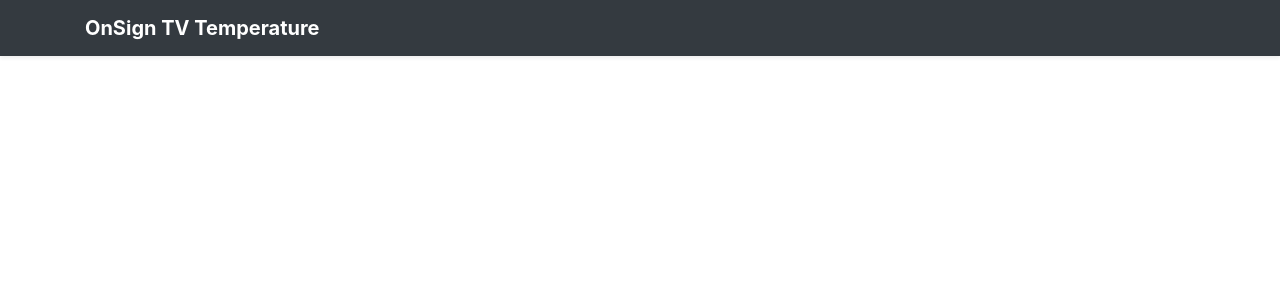
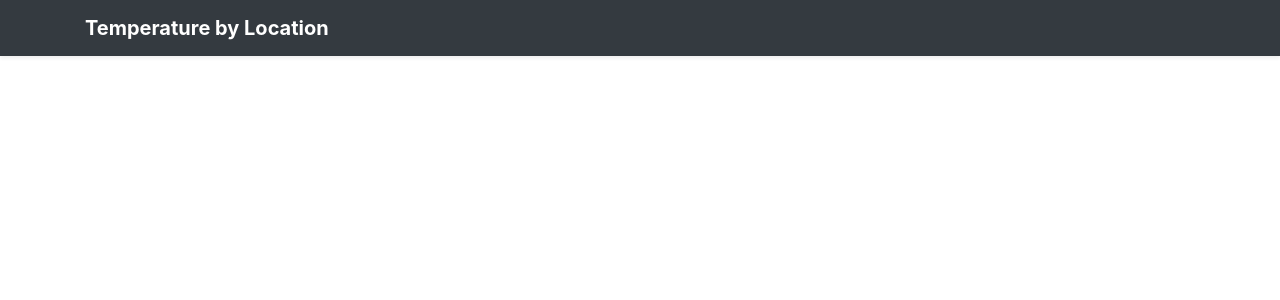
Before and after one commit to philippeoz/temperature_by_location, a Django app: template app/frontend/templates/components/base.html in a window 1280 px wide. Shown: the top 300 px of the page. Run offline with Django 3.2, Linux system fonts and the light colour scheme; the template is opened without the code that fills it, so the values that code supplies are empty; some libraries are stand-ins or nearby versions.

Commit message:
Add simple title

```diff
--- a/app/frontend/templates/components/base.html
+++ b/app/frontend/templates/components/base.html
@@ -9,7 +9,7 @@
     <link rel="stylesheet" href="https://stackpath.bootstrapcdn.com/bootstrap/4.1.3/css/bootstrap.min.css" integrity="sha384-MCw98/SFnGE8fJT3GXwEOngsV7Zt27NXFoaoApmYm81iuXoPkFOJwJ8ERdknLPMO"
       crossorigin="anonymous">
 
-    <title>OnSign TV Temperature</title>
+    <title>Temperature by Location</title>
 
     <link rel="icon" type="image/png" href="{% static 'thermometer.png' %}">
 
--- a/app/frontend/templates/components/header.html
+++ b/app/frontend/templates/components/header.html
@@ -2,7 +2,7 @@
   <div class="navbar navbar-dark bg-dark shadow-sm">
     <div class="container d-flex justify-content-between">
       <a href="{% url 'home' %}" class="navbar-brand d-flex align-items-center">
-        <strong>OnSign TV Temperature</strong>
+        <strong>Temperature by Location</strong>
       </a>
     </div>
   </div>
```
